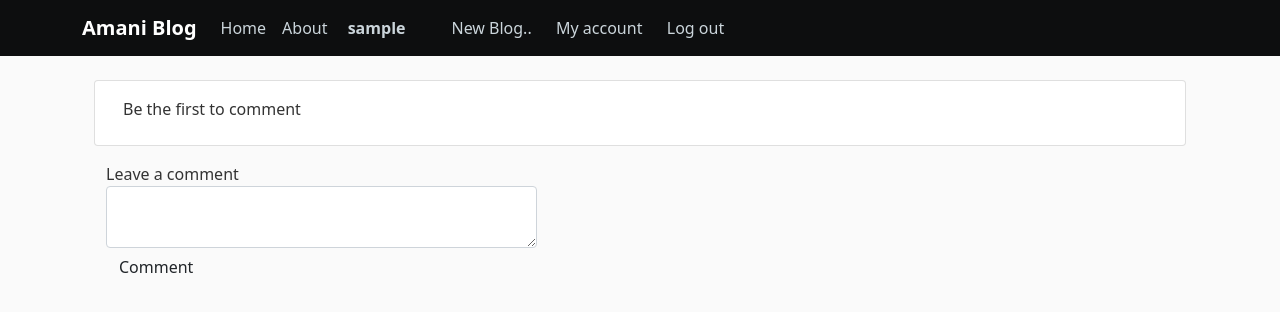
After one commit to amani-joseph/blogging-app, a Flask app: page /comment/1 in a window 1280 px wide. The commit adds this page. Shown: the top 312 px of the page. Run offline with Flask 2, Linux system fonts and the light colour scheme; the visitor is signed in with stand-in values (Sample User, id 1); data comes from the database, SQL or seed files in the repository; data that the repository does not hold is empty; some libraries are stand-ins or nearby versions.

Commit message:
Added a comment page and routing for the page, added a like and dislike counter that reads from the DB

```diff
--- a/app/main/views.py
+++ b/app/main/views.py
@@ -31,6 +31,24 @@ def index():
 def about():
     message = "This is the about page"
     return render_template('about.html', title='About', message=message)
+
+
+
+@main.route('/comment/<int:blog_id>', methods = ['POST','GET'])
+@login_required
+def comment(blog_id):
+    form = CommentForm()
+    post = Blog.query.get(blog_id)
+    all_comments = Comment.query.filter_by(blog_id = blog_id).all()
+    if form.validate_on_submit():
+        comment = form.comment.data
+        post_id = post_id
+        user_id = current_user._get_current_object().id
+        new_comment = Comment(comment = comment,user_id = user_id,blog_id = blog_id)
+        new_comment.save_c()
+        return redirect(url_for('.comment', blog_id = blog_id))
+    return render_template('comment.html', form =form, post = post,all_comments=all_comments)
+
 
 
 @main.route('/create_new', methods = ['POST','GET'])
--- a/app/models.py
+++ b/app/models.py
@@ -106,7 +106,7 @@ class Downvote(db.Model):
 
     id = db.Column(db.Integer,primary_key=True)
     user_id = db.Column(db.Integer,db.ForeignKey('users.id'))
-    pitch_id = db.Column(db.Integer,db.ForeignKey('blogs.id'))
+    blog_id = db.Column(db.Integer,db.ForeignKey('blogs.id'))
 
 
     def save(self):
--- /dev/null
+++ b/app/templates/comment.html
@@ -0,0 +1,32 @@
+<!-- @format -->
+
+{% extends 'base.html'%} {% import 'bootstrap/wtf.html' as wtf %} {% block
+content %}
+<div class="container" id="allcomments">
+	<div class="row">
+		{% if all_comments %}
+		<div class="col-md-7">
+			<h3 class="text-center" id="coms">All comments for the post</h3>
+			{% for comment in all_comments %}
+			<div class="card w-90 mb-3">
+				<div class="card-body">
+					<h5>{{comment.post.title}}</h5>
+					<p class="card-title">{{ comment.comment }}</p>
+					<p class="card-text">--- {{comment.user.username}}</p>
+				</div>
+			</div>
+			{% endfor %}
+		</div>
+		<div class="col-md-5 commentform"> {{wtf.quick_form(form)}} </div>
+	</div>
+	{%else%}
+	<div class="card w-90 mb-3">
+		<div class="card-body">
+			<p class="card-title">Be the first to comment</p>
+		</div>
+	</div>
+	<div class="col-md-5"> {{wtf.quick_form(form)}} </div>
+	{%endif%}
+</div>
+
+{% endblock%}
```
Also changed, not shown: app/templates/macros.html (+9 -0 lines).
